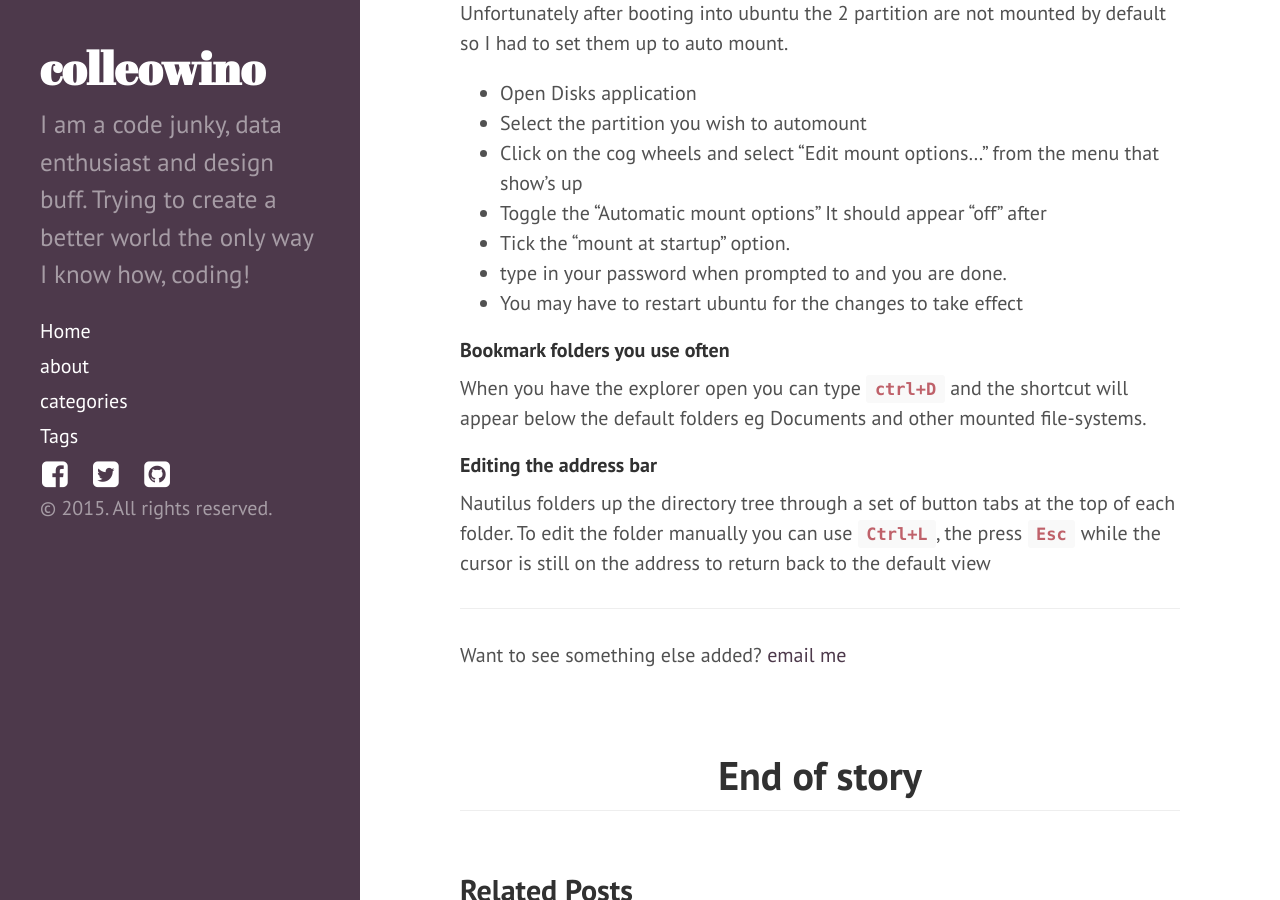
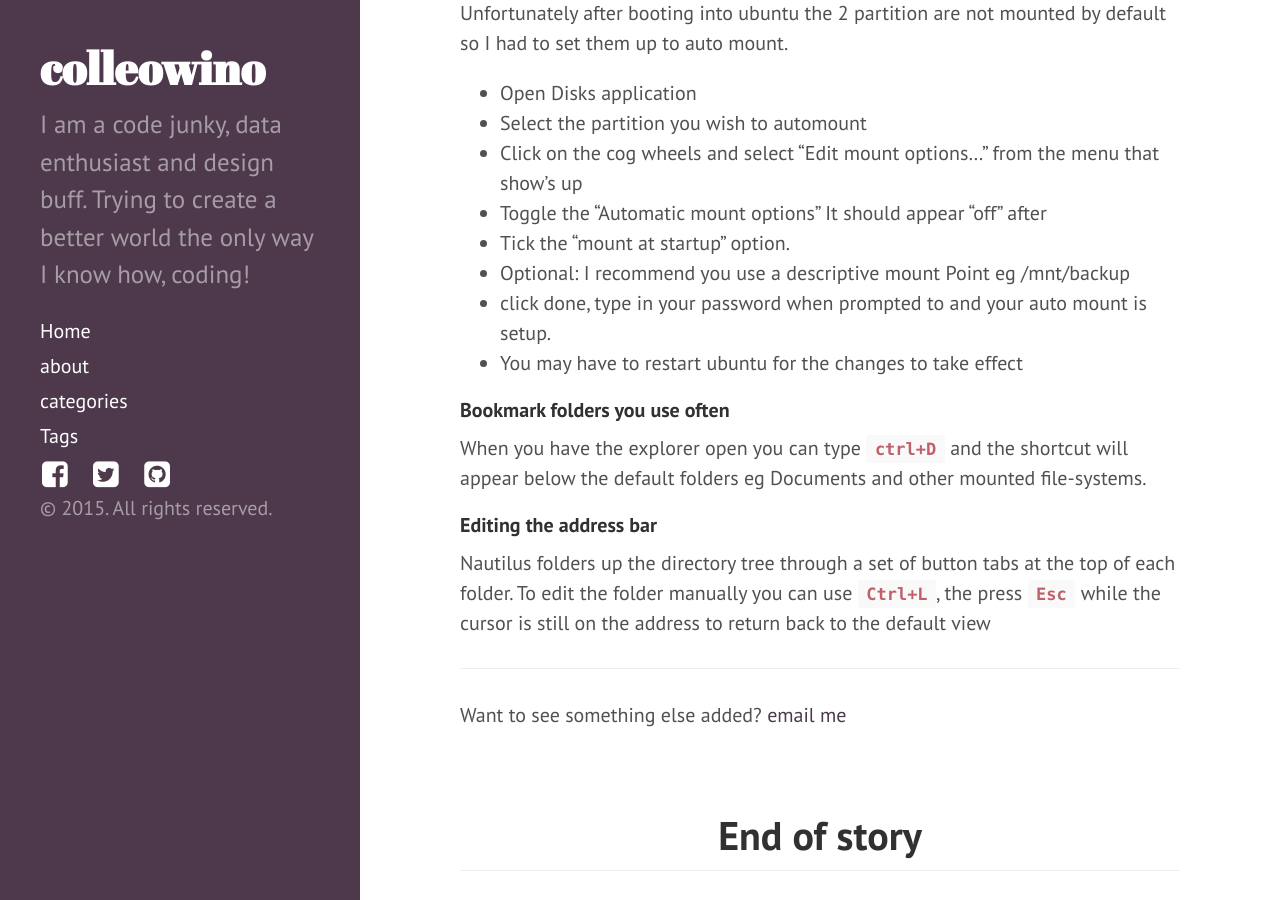
Before and after one commit to colleowino/colleowino.github.io, a Jekyll site: the page built from _posts/2015-09-28-ubuntu-folder-tips.md, in a window 1280 px wide and 900 px high, scrolled down 1385 px. Built offline with Jekyll 4.4.1, drawn with Linux system fonts in a browser that asks for light colours; nearby versions of some CDN libraries; comment, search, counter and statistics services are not loaded.

Commit message:
added mount point option to post

```diff
--- a/_posts/2015-09-28-ubuntu-folder-tips.md
+++ b/_posts/2015-09-28-ubuntu-folder-tips.md
@@ -34,19 +34,18 @@ Unfortunately after booting into ubuntu the 2 partition are not mounted by defau
 - Click on the cog wheels and select "Edit mount options..." from the menu that show's up
 - Toggle the "Automatic mount options" It should appear "off" after
 - Tick the "mount at startup" option.
-- type in your password when prompted to and you are done.
+- Optional: I recommend you use a descriptive mount Point eg /mnt/backup
+- click done, type in your password when prompted to and your auto mount is setup.
 - You may have to restart ubuntu for the changes to take effect
 
 #### Bookmark folders you use often
 
 When you have the explorer open you can type **`ctrl+D`** and the shortcut will appear below the default folders eg Documents and other mounted file-systems.
 
-
 #### Editing the address bar
 
 Nautilus folders up the directory tree through a set of button tabs at the top of each folder. To edit the folder manually you can use **`Ctrl+L`**, the press **`Esc`** while the cursor is still on the address to return back to the default view
 
-
  -----
 
 Want to see something else added? <a href="mailto:colleowino@gmail.com?Subject=Hello">email me</a>
```
